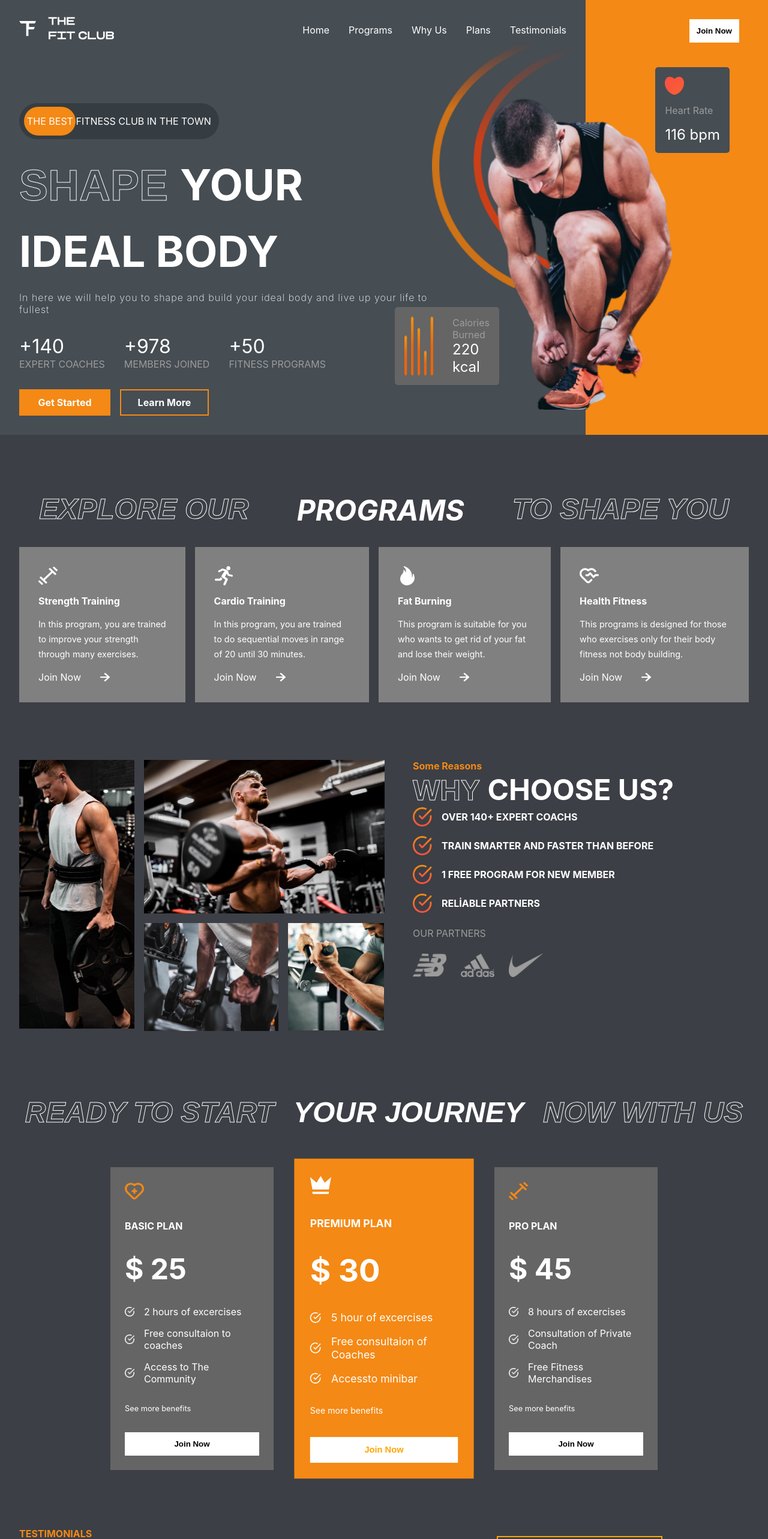
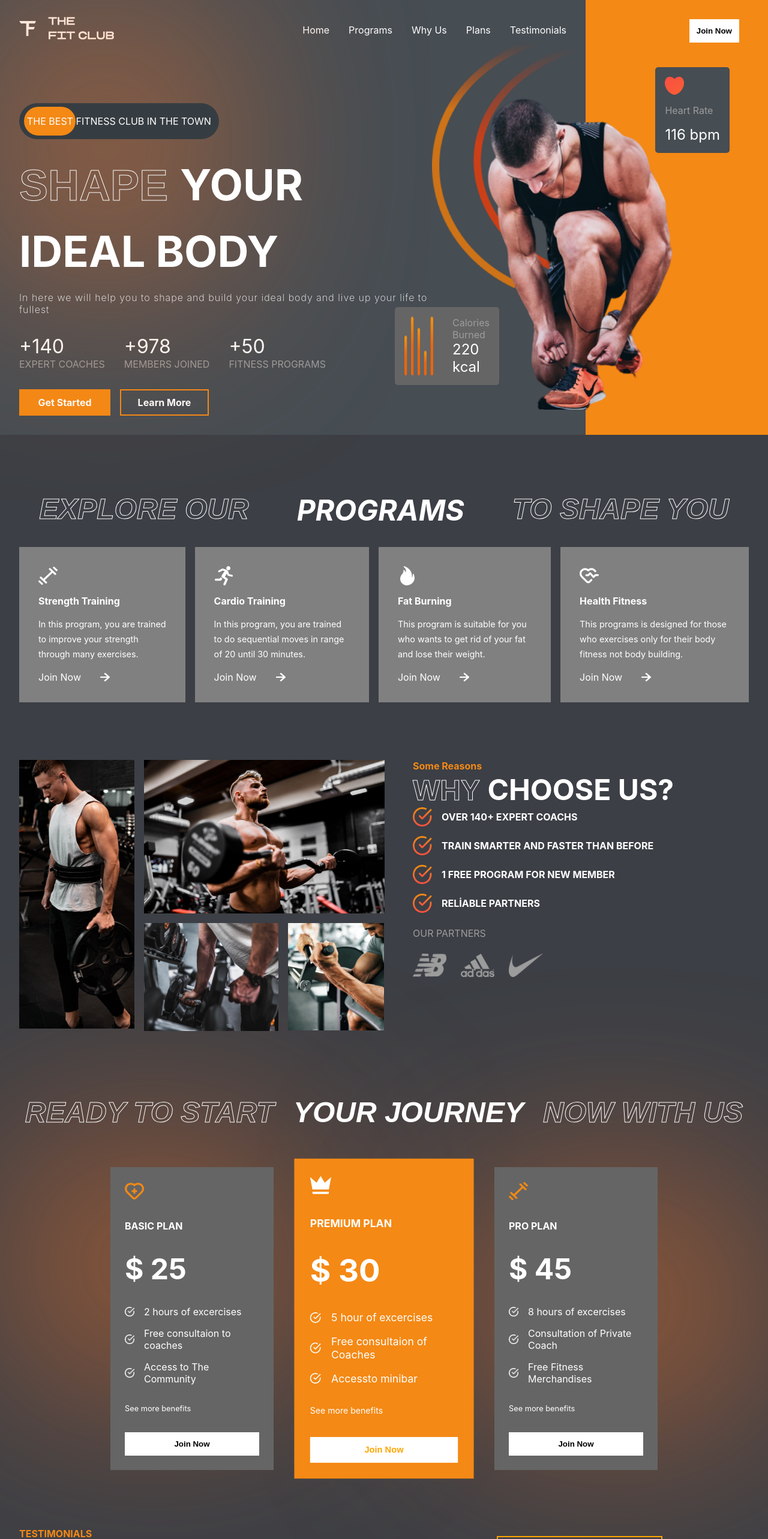
Before and after one commit to Tuzbay/FitClub-Website-React, a React (Create React App) app: page / in a window 1280 px wide. Shown: the top 2566 px of the page at 60% size. Built offline with nearby package versions, Linux system fonts and the light colour scheme.

Commit message:
Blur added!

```diff
--- a/src/App.css
+++ b/src/App.css
@@ -27,3 +27,26 @@
   -webkit-text-stroke-width: 1px;
   -webkit-text-stroke-color: white;
 }
+
+.btn {
+  background-color: white;
+  padding: 0.5rem;
+  font-weight: bold;
+  border: 4px solid transparent;
+  transition: 300ms all;
+  display: flex;
+  align-items: center;
+  justify-content: center;
+}
+
+.btn:hover {
+  cursor: pointer;
+}
+
+.blur {
+  background: rgba(253, 120, 43, 0.69);
+  position: absolute;
+  border-radius: 50%;
+  filter: blur(150px);
+  z-index: 0;
+}
--- a/src/Footer.css
+++ b/src/Footer.css
@@ -30,3 +30,21 @@
 .logo-f > img {
     width: 10rem;
 }
+
+.blur-f-1 {
+    bottom: 0;
+    right: 15%;
+    width: 26rem;
+    height: 12rem;
+    filter: blur(200px);
+    background: red;
+}
+
+.blur-f-2 {
+    bottom: 0;
+    left: 15%;
+    width: 26rem;
+    height: 12rem;
+    filter: blur(200px);
+    background: rgba(225,115,0)
+}
--- a/src/Footer.js
+++ b/src/Footer.js
@@ -19,6 +19,8 @@
                 <img src={Logo} alt='' />
             </div>
         </div>
+        <div className="blur blur-f-1"></div>
+        <div className="blur blur-f-2"></div>
     </div>
   );
 };
--- a/src/Hero.css
+++ b/src/Hero.css
@@ -2,6 +2,7 @@
     display: flex;
     justify-content: space-between ;
     background-color: var(--darkGrey);
+
 }
 
 .left-h {
@@ -11,6 +12,7 @@
     display: flex;
     gap: 2rem;
     flex-direction: column;
+
 }
 
 .right-h {
@@ -54,7 +56,7 @@
     font-weight: bold;
     color: white;
     text-overflow: inherit;
-
+    z-index: 1;
 }
 
 .hero-text>div:nth-of-type(3) {
@@ -83,21 +85,6 @@
 .figures>div>span:nth-of-type(2) {
     color: var(--gray);
     text-transform:none;
-}
-
-.btn {
-    background-color: white;
-    padding: 0.5rem;
-    font-weight: bold;
-    border: 4px solid transparent;
-    transition: 300ms all;
-    display: flex;
-    align-items: center;
-    justify-content: center;
-}
-
-.btn:hover {
-    cursor: pointer;
 }
 
 .hero-buttons {
@@ -199,3 +186,9 @@
     color: white;
     font-size: 1.5rem;
 }
+
+.hero-blur {
+    width: 22rem;
+    height: 30rem;
+    left: 0;
+  }
--- a/src/Hero.js
+++ b/src/Hero.js
@@ -11,6 +11,7 @@
 function Hero() {
   return (
     <div className='hero'>
+      <div className="blur hero-blur"></div>
         <div className="left-h">  <Header />
 
         <div className="the-best-ad">
--- a/src/Plans.css
+++ b/src/Plans.css
@@ -72,3 +72,19 @@
 .plans>:nth-child(2)>button {
     color: orange;
 }
+
+.plans-blur-1 {
+    width: 32rem;
+    height: 23rem;
+    top: 6rem;
+    left: 0rem;
+    z-index: -1;
+}
+
+.plans-blur-2 {
+    width: 32rem;
+    height: 23rem;
+    top: 10rem;
+    right: 0rem;
+    z-index: -1;
+}
--- a/src/Plans.js
+++ b/src/Plans.js
@@ -6,6 +6,8 @@
 function Plans() {
   return (
     <div className='plans-container'>
+        <div className="blur plans-blur-1"></div>
+        <div className="blur plans-blur-2"></div>
         <div className="programs-header"
         style={{gap: "2rem"}}>
             <span className='stroke-text'>READY TO START</span>
```
